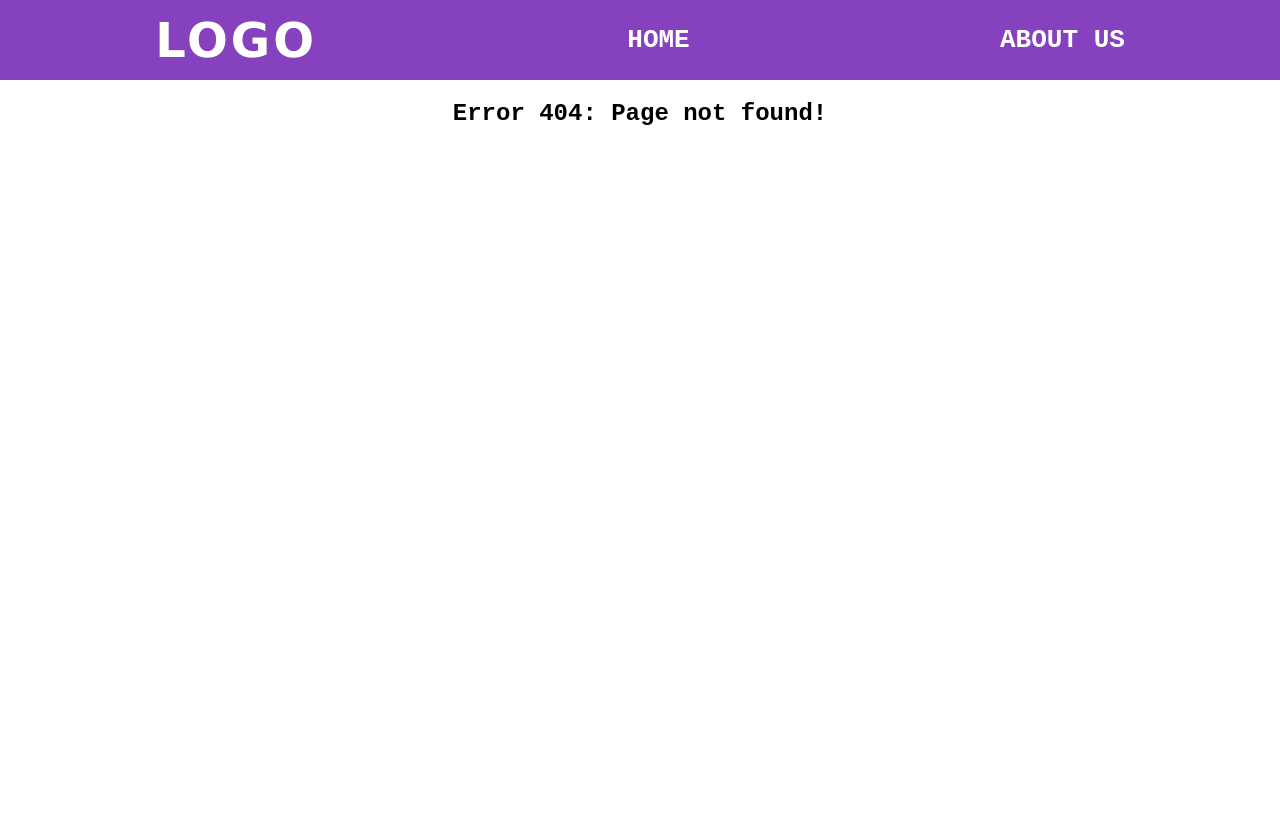
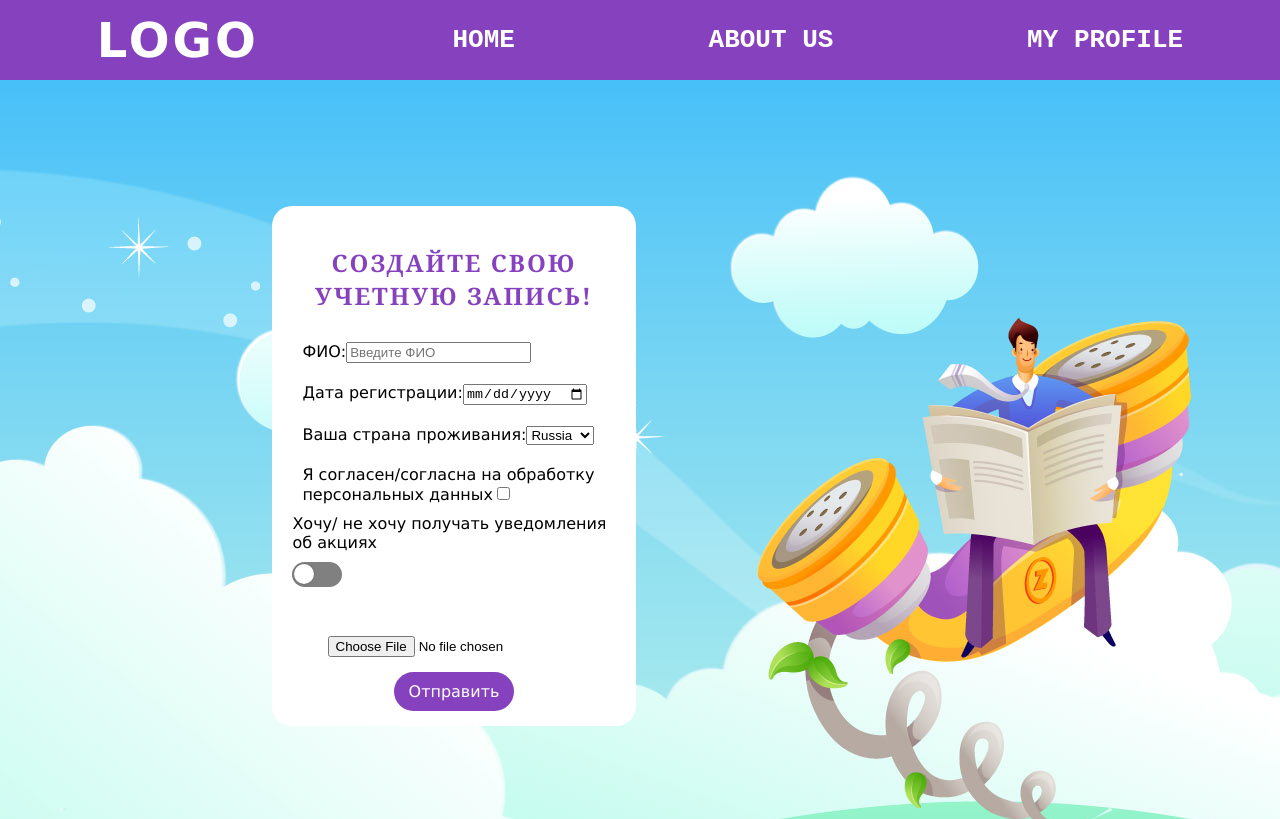
Before and after one commit to ShustovaElena/movie-react-app, a React (Create React App) app in the folder components/my-app/: page /profile in a window 1280 px wide. Before the commit this address had no page. Built offline with nearby package versions, Linux system fonts and the light colour scheme.

Commit message:
feat: create form layout

```diff
--- a/components/my-app/src/App.css
+++ b/components/my-app/src/App.css
@@ -44,7 +44,7 @@
   display: flex;
   gap: 10px;
   justify-content: space-around;
-  margin: 50px auto;
+  margin: 0px auto;
   position: relative;
 }
 
--- a/components/my-app/src/App.tsx
+++ b/components/my-app/src/App.tsx
@@ -4,6 +4,7 @@ import './App.css';
 import Home from './components/home/home-page';
 import AboutUs from './components/about/about';
 import PageNotFound from './components/pageNotFound/page-not-found';
+import Profile from './components/profile/profile';
 
 class App extends React.Component {
   render() {
@@ -19,10 +20,14 @@ class App extends React.Component {
           <Link className="App-link" to="/about">
             About Us
           </Link>
+          <Link className="App-link" to="/profile">
+            My profile
+          </Link>
         </header>
         <Routes>
           <Route path="/" element={<Home />} />
           <Route path="about" element={<AboutUs />} />
+          <Route path="profile" element={<Profile />} />
           <Route path="*" element={<PageNotFound />} />
         </Routes>
       </div>
--- a/components/my-app/src/components/home/home-page.tsx
+++ b/components/my-app/src/components/home/home-page.tsx
@@ -7,7 +7,7 @@ class Home extends React.Component {
   render() {
     return (
       <main>
-        <h2>Сделай свой выбор!</h2>
+        <h2 className="header-part">Сделай свой выбор!</h2>
         <Search userInput={''} />
         <Cards data={data} />
       </main>
--- /dev/null
+++ b/components/my-app/src/components/profile/checkbox/checkbox.tsx
@@ -0,0 +1,22 @@
+import * as React from 'react';
+
+export default class Checkbox extends React.Component {
+  checkbox: React.RefObject<HTMLInputElement>;
+
+  constructor(props: object) {
+    super(props);
+    this.checkbox = React.createRef();
+  }
+
+  render() {
+    return (
+      <>
+        <label className="form-item">
+          Я согласен/согласна на обработку персональных данных
+          <input type="checkbox" ref={this.checkbox} />
+        </label>
+        <br />
+      </>
+    );
+  }
+}
--- /dev/null
+++ b/components/my-app/src/components/profile/date/date.tsx
@@ -0,0 +1,22 @@
+import * as React from 'react';
+
+export default class Name extends React.Component {
+  inputDate: React.RefObject<HTMLInputElement>;
+
+  constructor(props: object) {
+    super(props);
+    this.inputDate = React.createRef();
+  }
+
+  render() {
+    return (
+      <>
+        <label className="form-item">
+          Дата регистрации:
+          <input type="date" ref={this.inputDate} />
+        </label>
+        <br />
+      </>
+    );
+  }
+}
--- /dev/null
+++ b/components/my-app/src/components/profile/fileLoader/file-loader.tsx
@@ -0,0 +1,14 @@
+import React from 'react';
+
+class FileLoader extends React.Component {
+  render() {
+    return (
+      <>
+        <input type="file" />
+        <br />
+      </>
+    );
+  }
+}
+
+export default FileLoader;
--- /dev/null
+++ b/components/my-app/src/components/profile/name/name.tsx
@@ -0,0 +1,22 @@
+import * as React from 'react';
+
+export default class Name extends React.Component {
+  inputName: React.RefObject<HTMLInputElement>;
+
+  constructor(props: object) {
+    super(props);
+    this.inputName = React.createRef();
+  }
+
+  render() {
+    return (
+      <>
+        <label className="form-item">
+          ФИО:
+          <input type="text" ref={this.inputName} placeholder="Введите ФИО" />
+        </label>
+        <br />
+      </>
+    );
+  }
+}
--- /dev/null
+++ b/components/my-app/src/components/profile/profile.css
@@ -0,0 +1,49 @@
+.profile {
+    margin: 0;
+    padding: 126px 372px 73px 0px;
+    width: 100%;
+    min-height: calc(100vh - 61px);
+    background: url('./../../../public/img/profile-bg.jpg');
+    font-family: Verdana, Geneva, Tahoma, sans-serif;
+}
+
+.Form {
+    width: 40%;
+    height: 520px;
+    margin: 0px auto;
+    padding: 20px;
+    background-color: white;
+    border-radius: 20px;
+}
+
+.header-part {
+    text-align: center;
+    font-family: Cambria, Cochin, Georgia, Times, 'Times New Roman', serif;
+    font-size: 1.5rem;
+    color: #8642be;
+    letter-spacing: 2px;
+    text-transform: uppercase;
+}
+
+.form-item {
+    display: inline-block;
+    width: 100%;
+    margin: 10px;
+    text-align: left;
+}
+
+.submit {
+    margin: 15px 0;
+    padding: 10px 15px;
+    border-radius: 20px;
+    border: none;
+    font: inherit;
+    color: #fff;
+    background-color: #8642be;
+    cursor: pointer;
+    transition: background-color .4s;
+}
+
+.submit:hover {
+    background-color: #4eb0ce;
+}
--- /dev/null
+++ b/components/my-app/src/components/profile/profile.tsx
@@ -0,0 +1,47 @@
+import * as React from 'react';
+import Name from './name/name';
+import Date from './date/date';
+import Select from './select/select';
+import Checkbox from './checkbox/checkbox';
+import Switcher from './switcher/switcher';
+import FileLoader from './fileLoader/file-loader';
+import './profile.css';
+
+export default class Profile extends React.Component {
+  //   inputName: React.RefObject<HTMLInputElement>;
+  //   inputDate: React.RefObject<HTMLInputElement>;
+  //   select: React.RefObject<HTMLSelectElement>;
+  //   checkbox: React.RefObject<HTMLInputElement>;
+
+  constructor(props: object) {
+    super(props);
+    this.handleSubmit = this.handleSubmit.bind(this);
+    // this.inputName = React.createRef();
+    // this.inputDate = React.createRef();
+    // this.select = React.createRef();
+    // this.checkbox = React.createRef();
+  }
+
+  handleSubmit(event: React.FormEvent) {
+    // alert('Отправленное имя: ' + this.inputName.current?.value);
+    event.preventDefault();
+  }
+
+  render() {
+    return (
+      <div className="profile">
+        <form className="Form" onSubmit={this.handleSubmit}>
+          <h2 className="header-part">Создайте свою учетную запись!</h2>
+          <Name />
+          <Date />
+          <Select />
+          <Checkbox />
+          <Switcher />
+          <FileLoader />
+
+          <input className="submit" type="submit" value="Отправить" />
+        </form>
+      </div>
+    );
+  }
+}
--- /dev/null
+++ b/components/my-app/src/components/profile/select/select.tsx
@@ -0,0 +1,28 @@
+import * as React from 'react';
+
+export default class Select extends React.Component {
+  select: React.RefObject<HTMLSelectElement>;
+
+  constructor(props: object) {
+    super(props);
+    this.select = React.createRef();
+  }
+
+  render() {
+    return (
+      <>
+        <label className="form-item">
+          Ваша страна проживания:
+          <select ref={this.select}>
+            <option value="Russia">Russia</option>
+            <option value="Belarus">Belarus</option>
+            <option value="USA">USA</option>
+            <option value="India">India</option>
+            <option value="China">China</option>
+          </select>
+        </label>
+        <br />
+      </>
+    );
+  }
+}
--- /dev/null
+++ b/components/my-app/src/components/profile/switcher/switcher.css
@@ -0,0 +1,52 @@
+.switcher {
+    display: flex;
+    flex-direction: column;
+    gap: 10px;
+
+}
+
+.react-switch-checkbox {
+    height: 0;
+    width: 0;
+    visibility: hidden;
+}
+
+.react-switch-label {
+    display: flex;
+    align-items: center;
+    justify-content: space-between;
+    cursor: pointer;
+    width: 50px;
+    height: 25px;
+    background: grey;
+    border-radius: 100px;
+    position: relative;
+    transition: background-color .2s;
+}
+
+.react-switch-label .react-switch-button {
+    content: '';
+    position: absolute;
+    top: 2px;
+    left: 2px;
+    width: 20px;
+    height: 20px;
+    border-radius: 25px;
+    transition: 0.2s;
+    background: #fff;
+    box-shadow: 0 0 2px 0 rgba(10, 10, 10, 0.29);
+}
+
+.react-switch-checkbox:checked+.react-switch-label .react-switch-button {
+    left: calc(100% - 2px);
+    transform: translateX(-100%);
+}
+
+.react-switch-label:active .react-switch-button {
+    width: 30px;
+    background-color: #8642be;
+}
+
+.switch-text {
+    text-align: left;
+}
--- /dev/null
+++ b/components/my-app/src/components/profile/switcher/switcher.tsx
@@ -0,0 +1,41 @@
+import React from 'react';
+import './switcher.css';
+
+class Switcher extends React.Component {
+  isOn: boolean;
+  inputSwitch: React.RefObject<HTMLInputElement>;
+
+  constructor(props: object) {
+    super(props);
+    this.isOn = false;
+    this.inputSwitch = React.createRef();
+  }
+
+  checkedTextInput() {
+    this.inputSwitch.current?.checked;
+  }
+
+  render() {
+    return (
+      <>
+        <div className="switcher">
+          <span className="switch-text">Хочу/ не хочу получать уведомления об акциях</span>
+          <label className="react-switch-label" htmlFor={`react-switch-new`}>
+            <span className={`react-switch-button`} />
+          </label>
+          <input
+            checked={this.isOn}
+            className="react-switch-checkbox form-item"
+            id={`react-switch-new`}
+            ref={this.inputSwitch}
+            type="checkbox"
+            onChange={this.checkedTextInput}
+          />
+        </div>
+        <br />
+      </>
+    );
+  }
+}
+
+export default Switcher;
```
Also changed, not shown: components/my-app/public/img/profile-bg.jpg (added).
